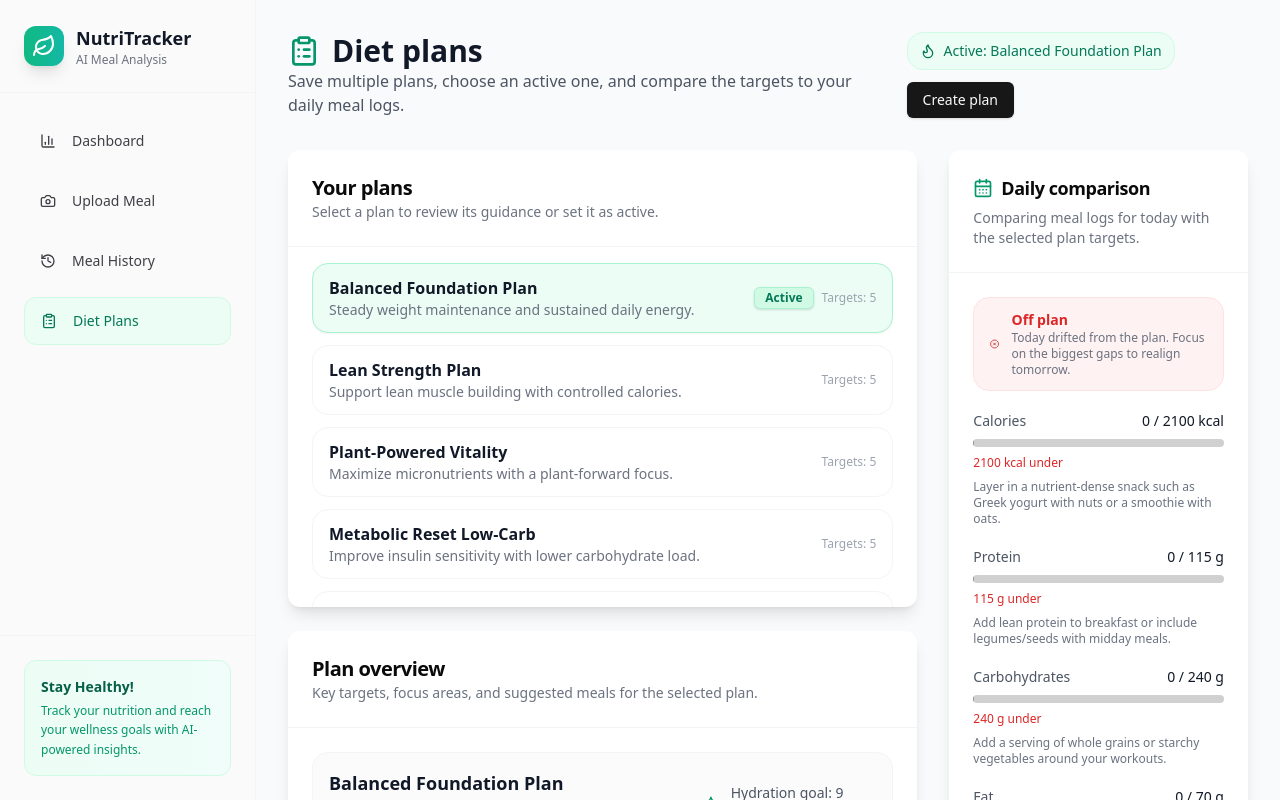
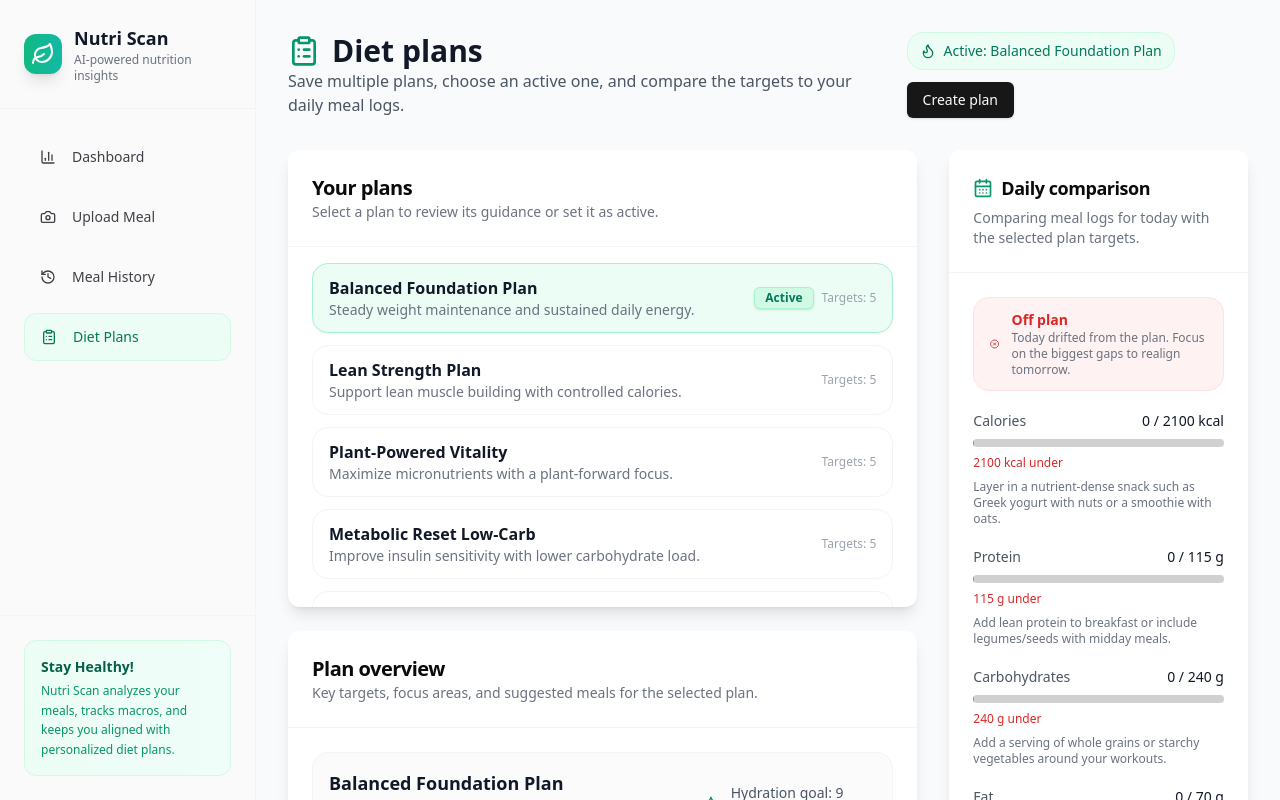
Before and after one commit to narimanmani/nutri-scan, a React (Vite) app: page /Diet-Plans in a window 1280 px wide. Shown: the top 800 px of the page. Built offline with nearby package versions, Linux system fonts and the light colour scheme.

Commit message:
Align app branding with Nutri Scan

```diff
--- a/index.html
+++ b/index.html
@@ -4,7 +4,11 @@
     <meta charset="UTF-8" />
     <link rel="icon" type="image/svg+xml" href="/vite.svg" />
     <meta name="viewport" content="width=device-width, initial-scale=1.0" />
-    <title>Base44 APP</title>
+    <title>Nutri Scan | AI-powered nutrition insights</title>
+    <meta
+      name="description"
+      content="Nutri Scan analyzes your meals, tracks macros, and keeps you aligned with personalized diet plans."
+    />
   </head>
   <body>
     <div id="root"></div>
--- /dev/null
+++ b/src/constants/app.js
@@ -0,0 +1,4 @@
+export const APP_NAME = "Nutri Scan";
+export const APP_TAGLINE = "AI-powered nutrition insights";
+export const APP_DESCRIPTION =
+  "Nutri Scan analyzes your meals, tracks macros, and keeps you aligned with personalized diet plans.";
--- a/src/pages/Layout.jsx
+++ b/src/pages/Layout.jsx
@@ -1,8 +1,9 @@
 
-import React from "react";
+import { useEffect } from "react";
 import { Link, useLocation } from "react-router-dom";
 import { createPageUrl } from "@/utils";
 import { Camera, BarChart3, History, Leaf, ClipboardList } from "lucide-react";
+import { APP_DESCRIPTION, APP_NAME, APP_TAGLINE } from "@/constants/app";
 import {
   Sidebar,
   SidebarContent,
@@ -43,6 +44,16 @@ const navigationItems = [
 export default function Layout({ children, currentPageName }) {
   const location = useLocation();
 
+  useEffect(() => {
+    const pageTitle = currentPageName ? `${APP_NAME} | ${currentPageName}` : APP_NAME;
+    document.title = pageTitle;
+
+    const descriptionMeta = document.querySelector('meta[name="description"]');
+    if (descriptionMeta) {
+      descriptionMeta.setAttribute("content", APP_DESCRIPTION);
+    }
+  }, [currentPageName]);
+
   return (
     <SidebarProvider>
       <style>{`
@@ -63,8 +74,8 @@ export default function Layout({ children, currentPageName }) {
                 <Leaf className="w-6 h-6 text-white" />
               </div>
               <div>
-                <h2 className="font-bold text-gray-900 text-lg">NutriTracker</h2>
-                <p className="text-xs text-gray-500 font-medium">AI Meal Analysis</p>
+                <h2 className="font-bold text-gray-900 text-lg">{APP_NAME}</h2>
+                <p className="text-xs text-gray-500 font-medium">{APP_TAGLINE}</p>
               </div>
             </div>
           </SidebarHeader>
@@ -98,9 +109,7 @@ export default function Layout({ children, currentPageName }) {
           <SidebarFooter className="border-t border-gray-100 p-6">
             <div className="bg-gradient-to-r from-emerald-50 to-teal-50 p-4 rounded-xl border border-emerald-100">
               <h3 className="font-semibold text-emerald-800 text-sm mb-1">Stay Healthy!</h3>
-              <p className="text-emerald-600 text-xs leading-relaxed">
-                Track your nutrition and reach your wellness goals with AI-powered insights.
-              </p>
+              <p className="text-emerald-600 text-xs leading-relaxed">{APP_DESCRIPTION}</p>
             </div>
           </SidebarFooter>
         </Sidebar>
@@ -109,7 +118,7 @@ export default function Layout({ children, currentPageName }) {
           <header className="bg-white border-b border-gray-100 px-6 py-4 md:hidden">
             <div className="flex items-center gap-4">
               <SidebarTrigger className="hover:bg-gray-100 p-2 rounded-lg transition-colors duration-200" />
-              <h1 className="text-xl font-semibold text-gray-900">NutriTracker</h1>
+              <h1 className="text-xl font-semibold text-gray-900">{APP_NAME}</h1>
             </div>
           </header>
 
```
